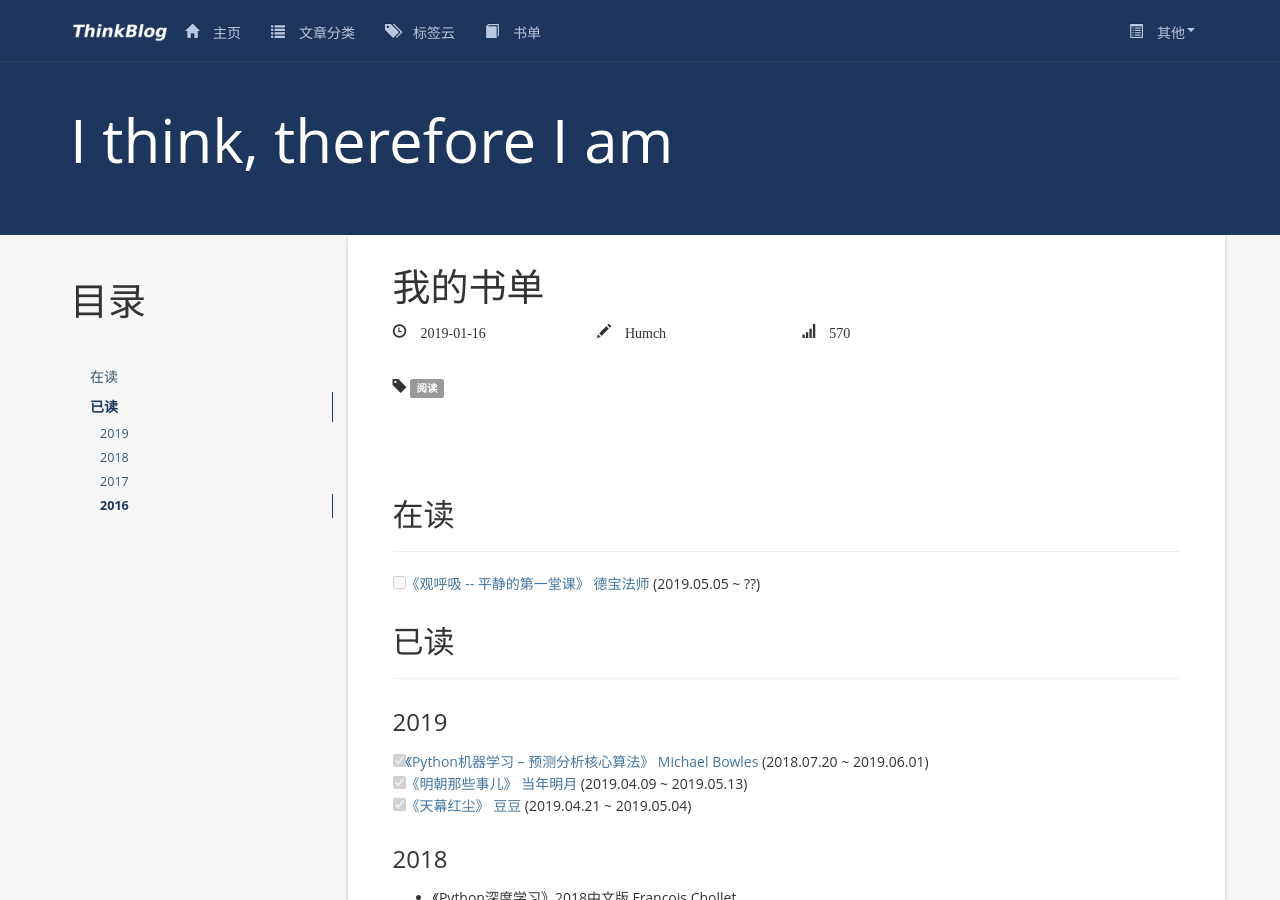
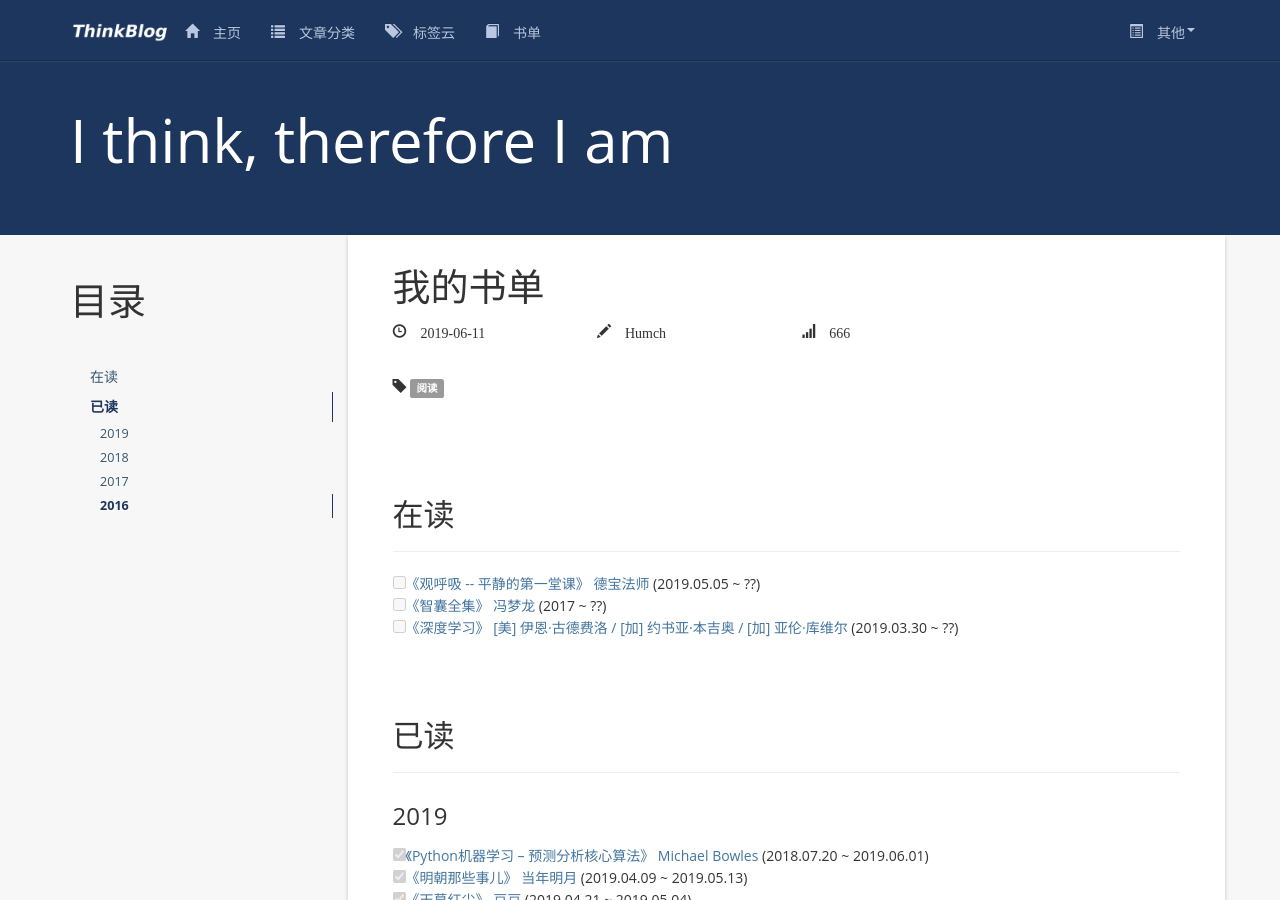
Before and after one commit to Brook-Lan/Brook-Lan.github.io, a Jekyll site: the page built from books.md, in a window 1280 px wide and 900 px high. Built offline with Jekyll 4.4.1, drawn with Linux system fonts in a browser that asks for light colours; nearby versions of some CDN libraries; comment, search, counter and statistics services are not loaded.

Commit message:
update books

```diff
--- a/books.md
+++ b/books.md
@@ -1,6 +1,6 @@
 ---
 layout: post
-date: 2019-01-16
+date: 2019-06-11
 title: 我的书单
 permalink: /books/
 tags: 阅读
@@ -14,24 +14,25 @@
 
 <hr>
 <ul class="task-list list-unstyled">
-  <li class="task-list-item"><input type="checkbox" class="task-list-item-checkbox" disabled="disabled"/><a href="https://book.douban.com/subject/3910883/">《观呼吸 -- 平静的第一堂课》 德宝法师 </a>   (2019.05.05 ~ ??)</li>
+  <li class="task-list-item"><input type="checkbox" class="task-list-item-checkbox" disabled="disabled"/><a href="https://book.douban.com/subject/3910883/" target="_blank">《观呼吸 -- 平静的第一堂课》 德宝法师 </a>   (2019.05.05 ~ ??)</li>
+  <li class="task-list-item"><input type="checkbox" class="task-list-item-checkbox" disabled="disabled"/><a href="https://book.douban.com/subject/2282706/" target="_blank">《智囊全集》 冯梦龙 </a>   (2017 ~ ??)</li>
+  <li class="task-list-item"><input type="checkbox" class="task-list-item-checkbox" disabled="disabled"/><a href="https://book.douban.com/subject/27087503/" target="_blank">《深度学习》  [美] 伊恩·古德费洛 / [加] 约书亚·本吉奥 / [加] 亚伦·库维尔 </a>   (2019.03.30 ~ ??)</li>
 </ul>
 
 
 
+<br><br>
 
 ## 已读
 
 <hr>
+### 2019
+<ul class="task-list list-unstyled">
+  <li class="task-list-item"><input type="checkbox" class="task-list-item-checkbox" disabled="disabled" checked="checked" /><a href="https://book.douban.com/subject/26931280/" target="_blank">《Python机器学习 – 预测分析核心算法》  Michael Bowles </a>   (2018.07.20 ~ 2019.06.01)</li>
+  <li class="task-list-item"><input type="checkbox" class="task-list-item-checkbox" disabled="disabled" checked="checked" /><a href="https://book.douban.com/series/3930" target="_blank">《明朝那些事儿》 当年明月</a>  (2019.04.09 ~ 2019.05.13)</li>
+  <li class="task-list-item"><input type="checkbox" class="task-list-item-checkbox" disabled="disabled" checked="checked" /><a href="https://book.douban.com/subject/24748615/" target="_blank">《天幕红尘》 豆豆 </a>  (2019.04.21 ~ 2019.05.04)</li>
+</ul>
 
-### 2019
-
-
-<ul class="task-list list-unstyled">
-  <li class="task-list-item"><input type="checkbox" class="task-list-item-checkbox" disabled="disabled" checked="checked" /><a href="https://book.douban.com/subject/26931280/">《Python机器学习 – 预测分析核心算法》  Michael Bowles </a>   (2018.07.20 ~ 2019.06.01)</li>
-  <li class="task-list-item"><input type="checkbox" class="task-list-item-checkbox" disabled="disabled" checked="checked" /><a href="https://book.douban.com/series/3930">《明朝那些事儿》 当年明月</a>  (2019.04.09 ~ 2019.05.13)</li>
-  <li class="task-list-item"><input type="checkbox" class="task-list-item-checkbox" disabled="disabled" checked="checked" /><a href="https://book.douban.com/subject/24748615/">《天幕红尘》 豆豆 </a>  (2019.04.21 ~ 2019.05.04)</li>
-</ul>
 
 
 
```
